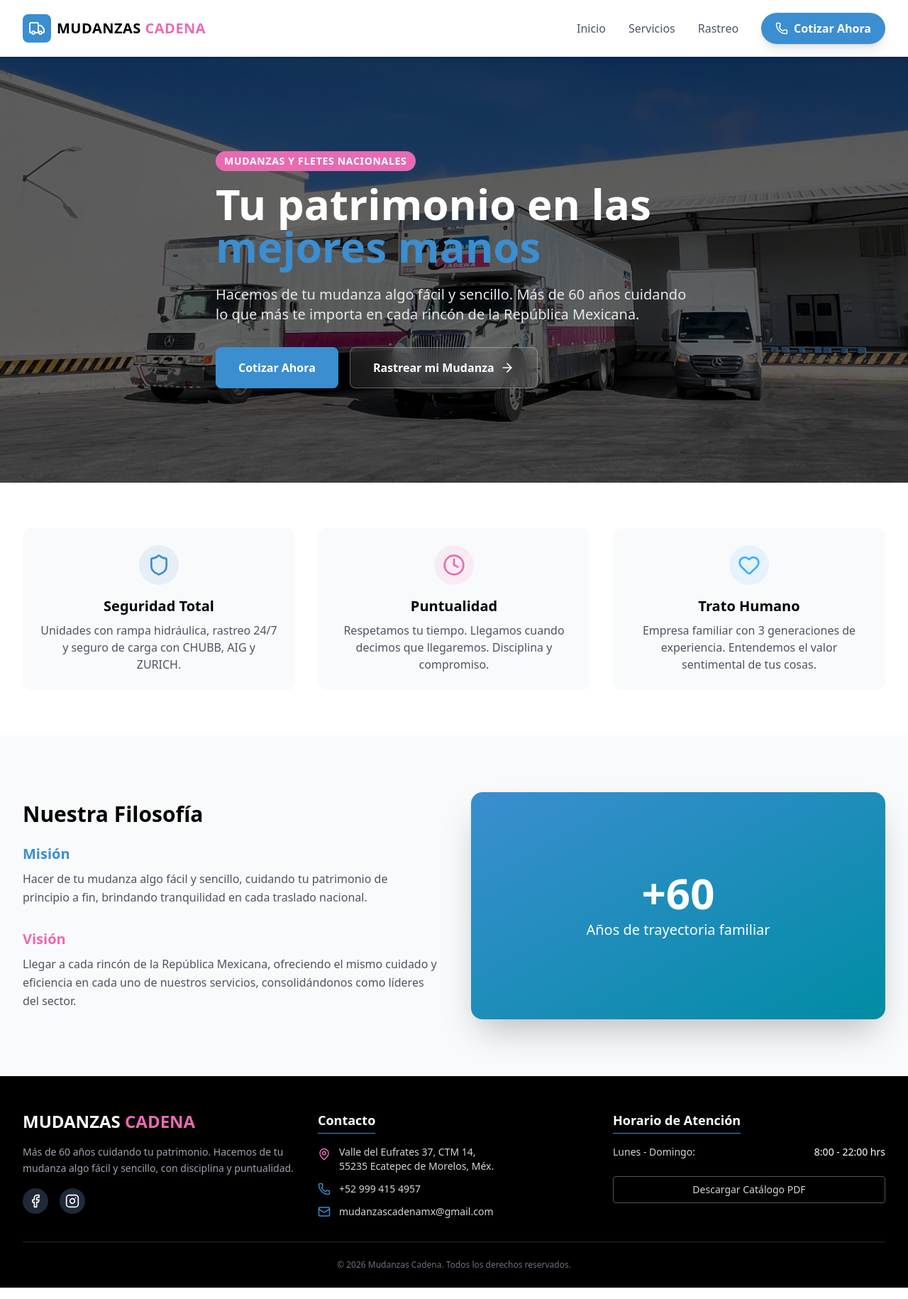
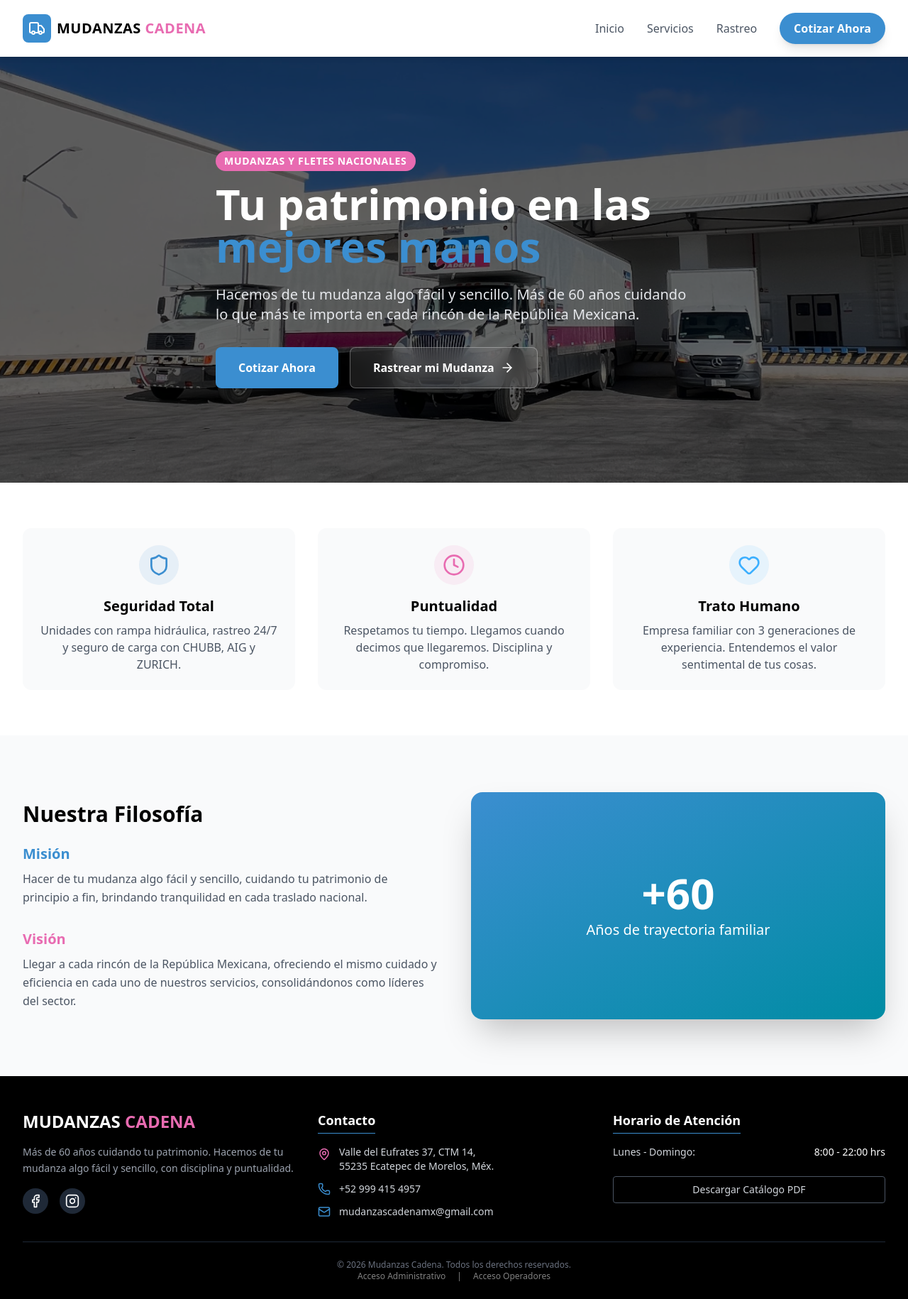
Before and after one commit to CarlosVlz89/mudanzas-cadena-web, a React (Vite) app: page / in a window 1280 px wide. Shown: the whole page at 71% size. Built offline with nearby package versions, Linux system fonts and the light colour scheme; no server answers.

Commit message:
Agregados enlaces directos al menu y footer

```diff
--- a/src/components/layout/Footer.jsx
+++ b/src/components/layout/Footer.jsx
@@ -1,3 +1,4 @@
+import { Link } from 'react-router-dom';
 import { Phone, Mail, MapPin, Facebook, Instagram } from 'lucide-react';
 
 const Footer = () => {
@@ -64,6 +65,11 @@ const Footer = () => {
         <div className="border-t border-gray-800 pt-6 text-center text-xs text-gray-500">
           <p>&copy; {new Date().getFullYear()} Mudanzas Cadena. Todos los derechos reservados.</p>
         </div>
+        <div className="flex justify-center gap-4 text-xs opacity-50 hover:opacity-100 transition-opacity">
+          <Link to="/admin" className="hover:text-white">Acceso Administrativo</Link>
+          <span>|</span>
+          <Link to="/trabajadores" className="hover:text-white">Acceso Operadores</Link>
+        </div>
       </div>
     </footer>
   );
--- a/src/components/layout/Navbar.jsx
+++ b/src/components/layout/Navbar.jsx
@@ -30,14 +30,12 @@ const Navbar = () => {
             <Link to="/rastreo" className="text-gray-600 hover:text-cadena-blue font-medium transition">Rastreo</Link>
 
             {/* Botón de Llamada a la Acción */}
-            <a
-              href="/cotizar"
-              target="_blank"
-              className="bg-cadena-blue text-white px-5 py-2.5 rounded-full font-bold hover:bg-ocean-dark transition flex items-center gap-2 shadow-lg hover:shadow-xl transform hover:-translate-y-0.5"
+            <Link
+              to="/cotizar"
+              className="bg-cadena-blue text-white px-5 py-2.5 rounded-full font-bold hover:bg-ocean-dark transition flex items-center gap-2 shadow-lg"
             >
-              <Phone size={18} />
               Cotizar Ahora
-            </a>
+            </Link>
           </div>
 
           {/* BOTÓN MENÚ MÓVIL (Hamburguesa) */}
@@ -56,9 +54,9 @@ const Navbar = () => {
             <Link to="/" className="block px-3 py-2 text-cadena-dark font-medium hover:bg-gray-50">Inicio</Link>
             <Link to="/servicios" className="block px-3 py-2 text-cadena-dark font-medium hover:bg-gray-50">Servicios</Link>
             <Link to="/rastreo" className="block px-3 py-2 text-cadena-dark font-medium hover:bg-gray-50">Rastreo</Link>
-            <Link to="/cotizar" className="bg-cadena-blue text-white px-5 py-2.5 rounded-full font-bold hover:bg-ocean-dark transition flex items-center gap-2 shadow-lg"
+            <Link to="/cotizar" className="block w-full text-center bg-cadena-blue text-white px-5 py-3 rounded-lg font-bold hover:bg-ocean-dark transition"
+              onClick={() => setIsMenuOpen(false)} // Para que se cierre el menú al dar clic
             >
-              <Phone size={18} />
               Cotizar Ahora
             </Link>
           </div>
```
